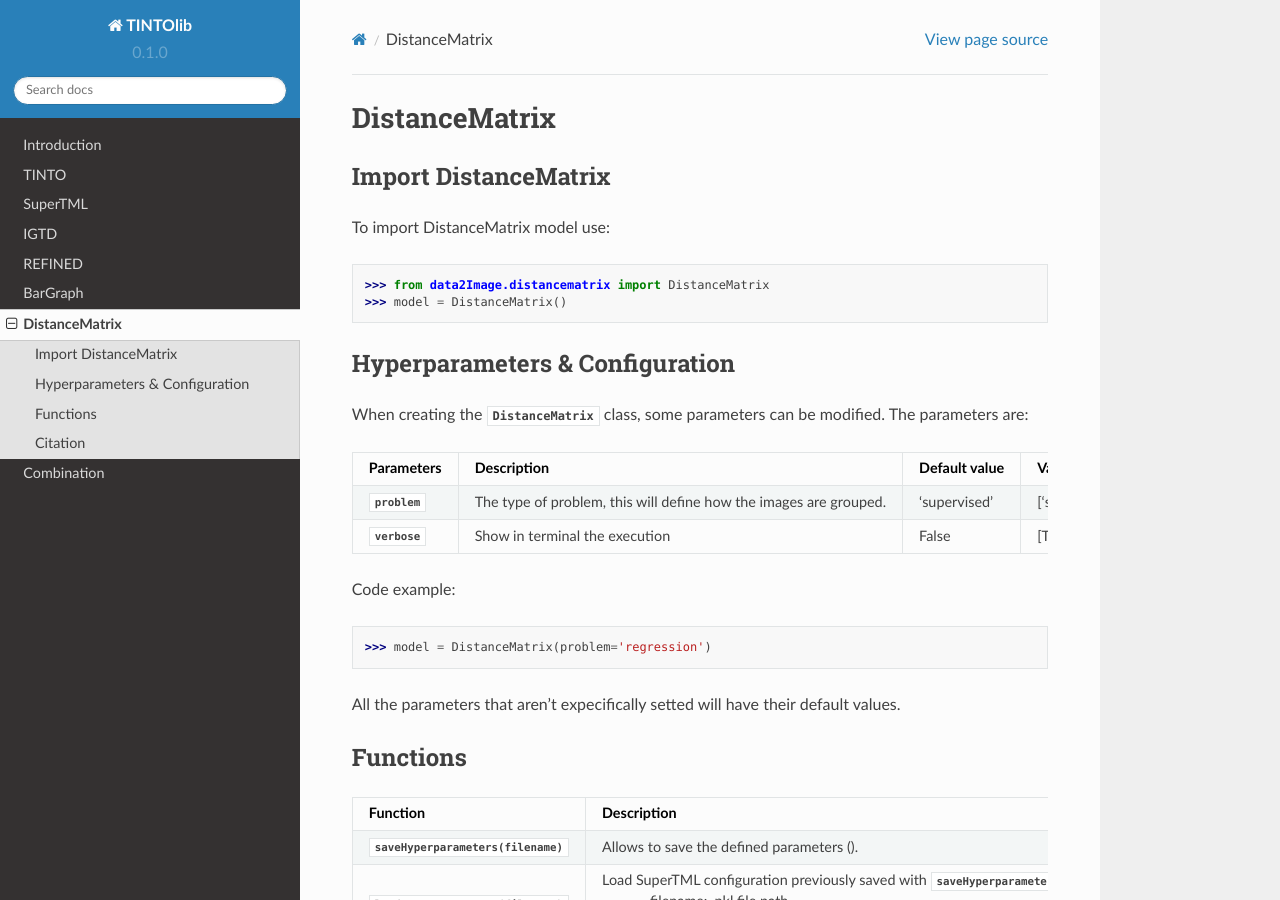
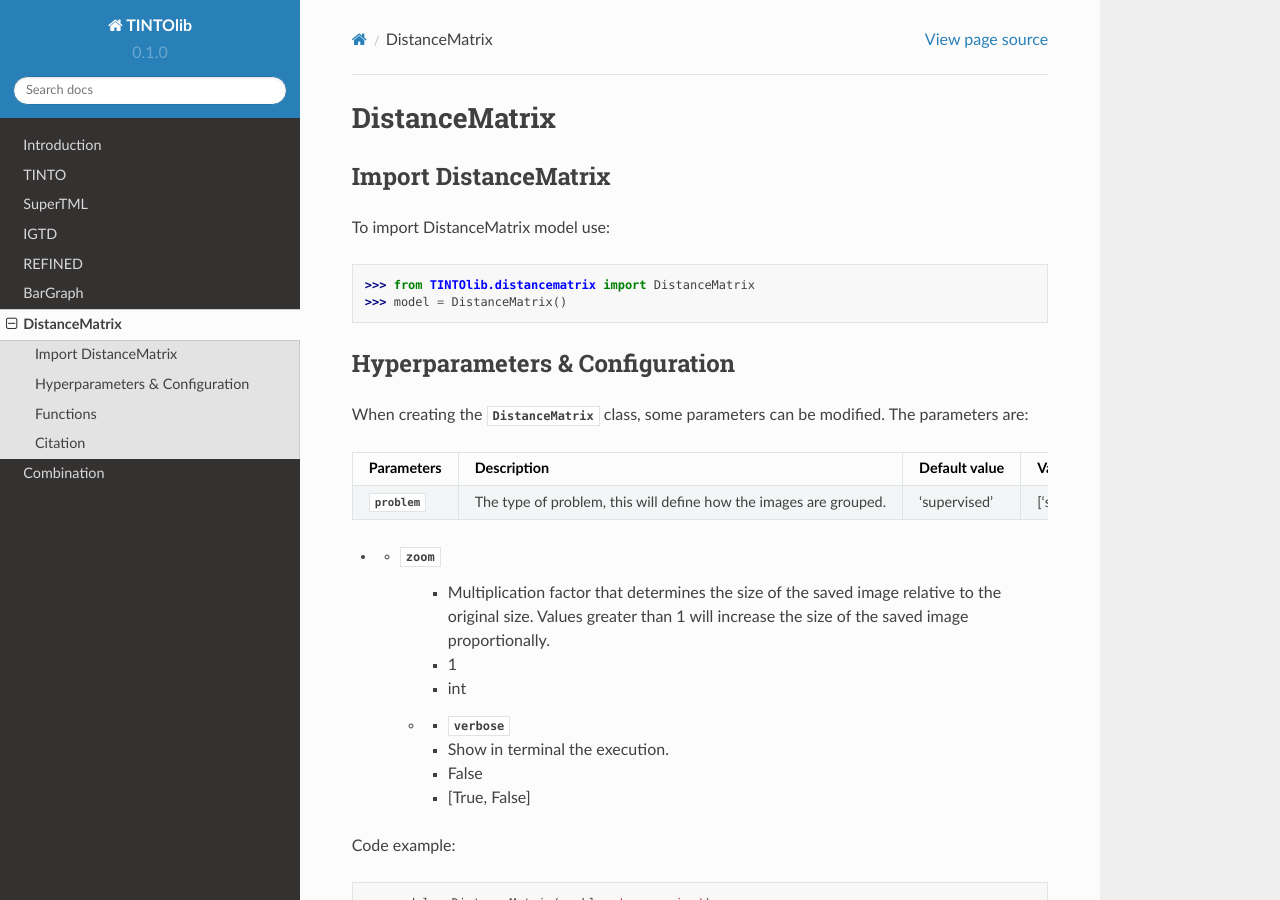
Before and after one commit to oeg-upm/TINTOlib-Documentation, a Sphinx documentation site: the page built from docs/source/distancematrix.rst, in a window 1280 px wide and 900 px high. Built offline with Sphinx 7.4.7 and the Read the Docs theme 2.0.0, drawn with Linux system fonts in a browser that asks for light colours; pages that are not in the unit, such as notebooks, are missing from menus.

Commit message:
Update distancematrix.rst

```diff
--- a/docs/source/distancematrix.rst
+++ b/docs/source/distancematrix.rst
@@ -5,7 +5,7 @@ Import DistanceMatrix
 ----------------
 To import DistanceMatrix model use:
 
->>> from data2Image.distancematrix import DistanceMatrix
+>>> from TINTOlib.distancematrix import DistanceMatrix
 >>> model = DistanceMatrix()
 
 Hyperparameters & Configuration
@@ -26,8 +26,12 @@ When creating the :py:class:`DistanceMatrix` class, some parameters can be modif
      -  The type of problem, this will define how the images are grouped.
      -  'supervised'
      - ['supervised', 'unsupervised', 'regression']
+* - :py:data:`zoom`
+     - Multiplication factor that determines the size of the saved image relative to the original size. Values greater than 1 will increase the size of the saved image proportionally.
+     - 1
+     - int
    * - :py:data:`verbose`
-     - Show in terminal the execution
+     - Show in terminal the execution.
      - False
      - [True, False]
 
```
